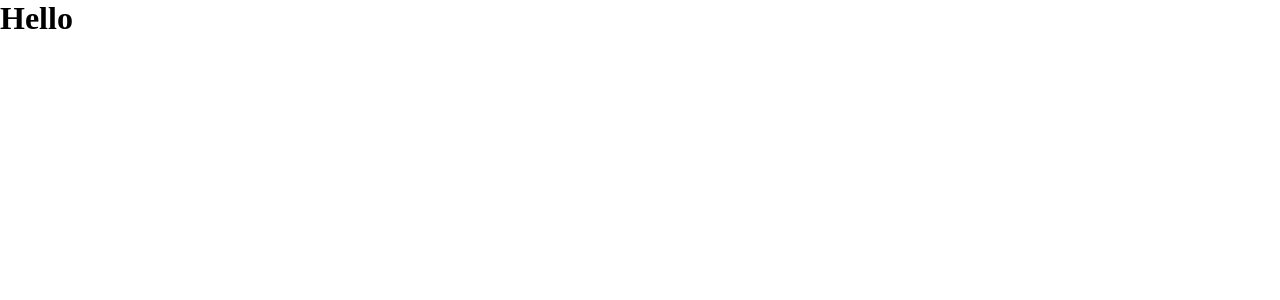
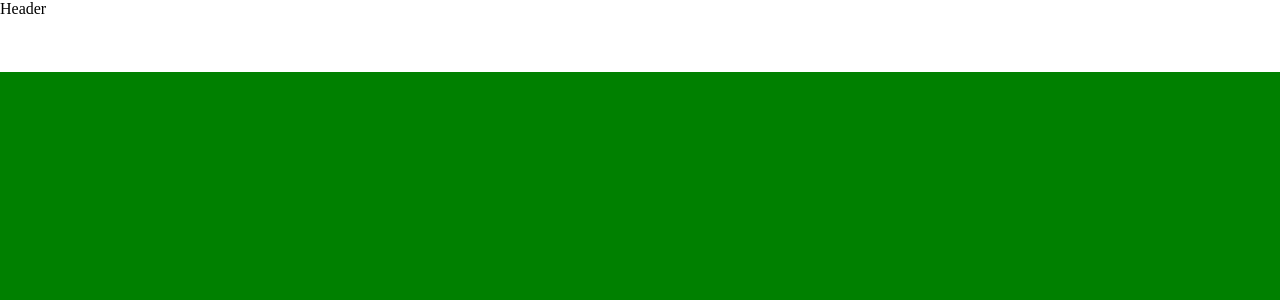
Before and after one commit to kevincastrochavez/trash-turn, a React (Create React App) app: page / in a window 1280 px wide. Shown: the top 300 px of the page. Built offline with nearby package versions, Linux system fonts and the light colour scheme.

Commit message:
created header and layout components with some styles

```diff
--- a/src/App.js
+++ b/src/App.js
@@ -1,7 +1,11 @@
+import Layout from './components/Layout';
+import Header from './components/Header';
+
 function App() {
   return (
-    <div className='App'>
-      <h1>Hello</h1>
+    <div className='app'>
+      <Header></Header>
+      <Layout></Layout>
     </div>
   );
 }
--- /dev/null
+++ b/src/components/Header.js
@@ -0,0 +1,7 @@
+import React from 'react';
+
+function Header() {
+  return <div className='header'>Header</div>;
+}
+
+export default Header;
--- /dev/null
+++ b/src/components/Layout.js
@@ -0,0 +1,7 @@
+import React from 'react';
+
+function Layout() {
+  return <div className='layout'></div>;
+}
+
+export default Layout;
--- a/src/index.js
+++ b/src/index.js
@@ -1,6 +1,6 @@
 import React from 'react';
 import ReactDOM from 'react-dom/client';
-import './index.scss';
+import './styles/main.scss';
 import App from './App';
 import reportWebVitals from './reportWebVitals';
 
--- a/src/index.scss
+++ /dev/null
@@ -1,4 +0,0 @@
-* {
-  margin: 0;
-  padding: 0;
-}
--- /dev/null
+++ b/src/styles/app.scss
@@ -0,0 +1,4 @@
+.app {
+  height: 100vh;
+  width: 100vw;
+}
--- /dev/null
+++ b/src/styles/header.scss
@@ -0,0 +1,3 @@
+.header {
+  height: 72px;
+}
--- /dev/null
+++ b/src/styles/layout.scss
@@ -0,0 +1,6 @@
+.layout {
+  padding: 24px;
+  height: 100%;
+  width: 100%;
+  background-color: green;
+}
--- /dev/null
+++ b/src/styles/main.scss
@@ -0,0 +1,14 @@
+* {
+  margin: 0;
+  padding: 0;
+  box-sizing: border-box;
+}
+
+body {
+  // height: 100vh;
+  // width: 100vw;
+}
+
+@import './app.scss';
+@import './header.scss';
+@import './layout.scss';
```
Also changed, not shown: src/App.css (added).
